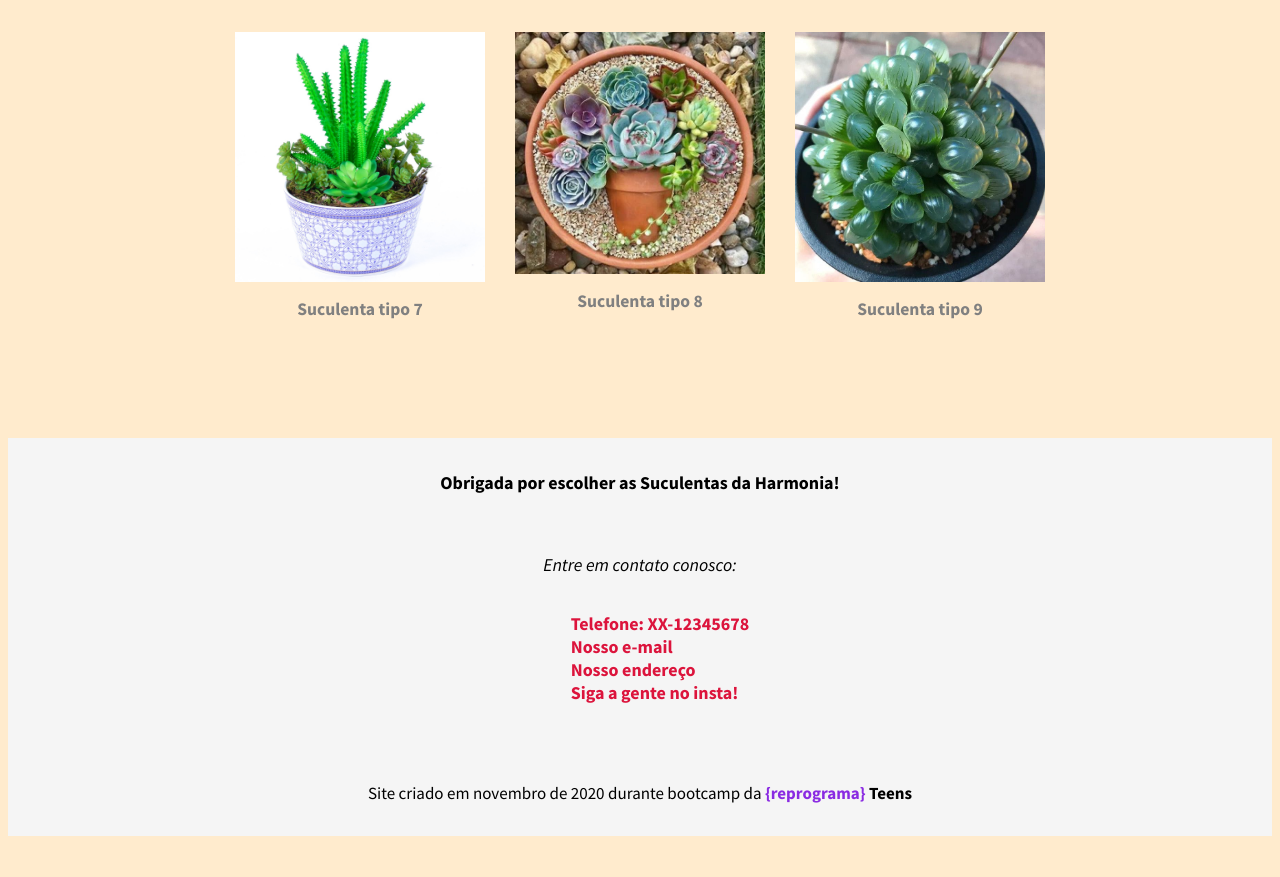
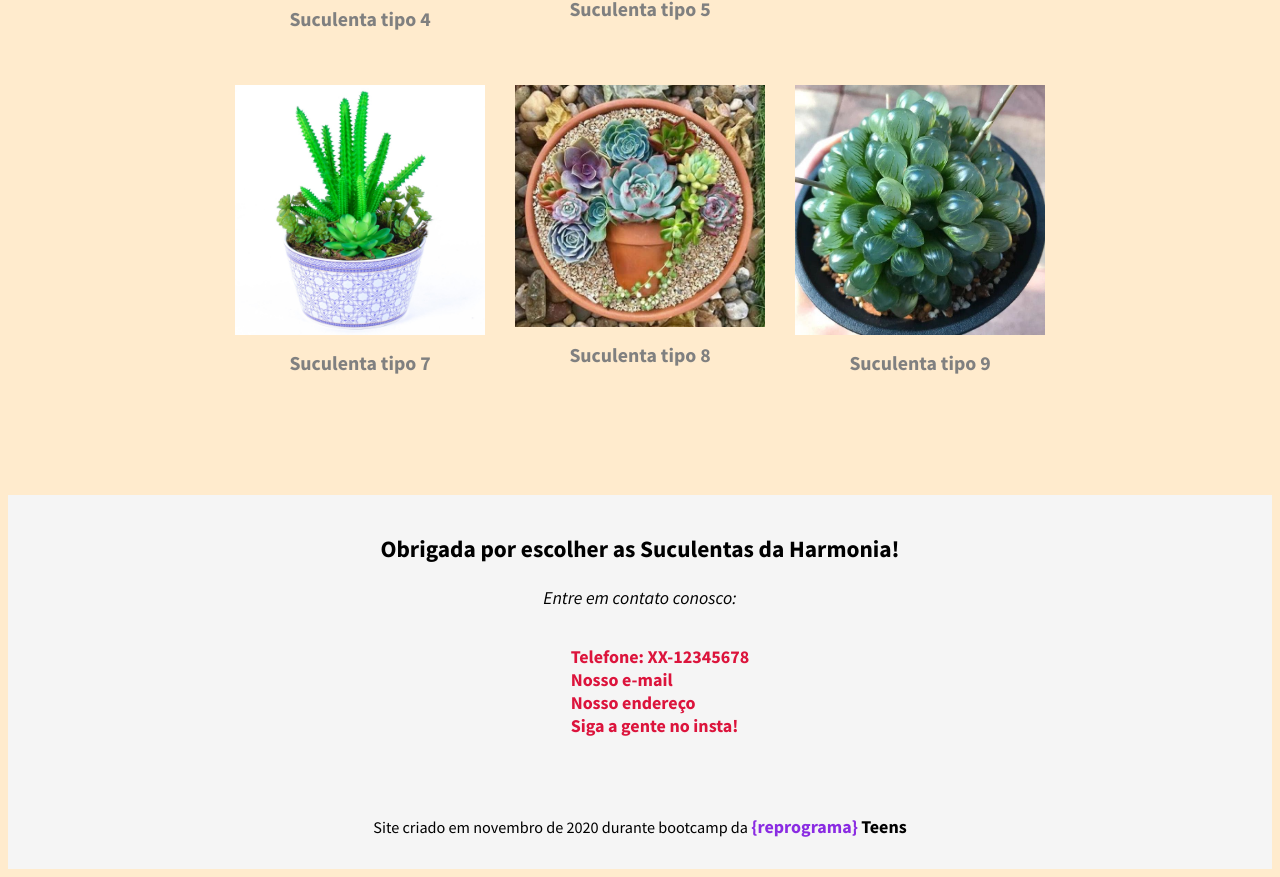
Before and after one commit to reprograma/Teens---resposividade, a plain HTML site: page index.html in a window 1280 px wide. Shown: the part 1312-2189 px from the top of the page. Before the commit the page ends 2156 px from the top, so only its background shows below. Drawn offline with Linux system fonts and the light colour scheme.

Commit message:
medidas responsivas rem ok

```diff
--- a/style.css
+++ b/style.css
@@ -1,5 +1,8 @@
+* {
+  font-size: 18px;
+}
+
 body {
-  font-size: 18px;
   box-sizing: border-box;
   font-family: "Source Sans Pro", sans-serif;
   background-color: blanchedalmond;
@@ -127,7 +130,7 @@ footer ul {
 
 footer p:first-child {
   font-weight: bold;
-  font-size: 18px;
+  font-size: 1.3rem;
   font-style: normal;
 }
 
@@ -138,17 +141,17 @@ footer li:first-child {
 
 footer p {
   font-style: italic;
-  font-size: 18px;
+  font-size: 1rem;
 }
 
 .footer__texto--ultimoParagrafo {
   margin-top: 60px;
   font-style: normal;
-  font-size: 17px;
+  font-size: 0.9rem;
 }
 
-@media screen and (max-width: 730px) {
-  body {
+@media screen and (max-width: 830px) {
+  * {
     font-size: 16px;
   }
 
@@ -163,6 +166,11 @@ footer p {
 }
 
 @media screen and (max-width: 500px) {
+
+  *{
+    font-size: 15px;
+  }
+
   nav ul {
     display: block;
     line-height: 30px;
```
Also changed, not shown: index.html (+1 -1 lines).
